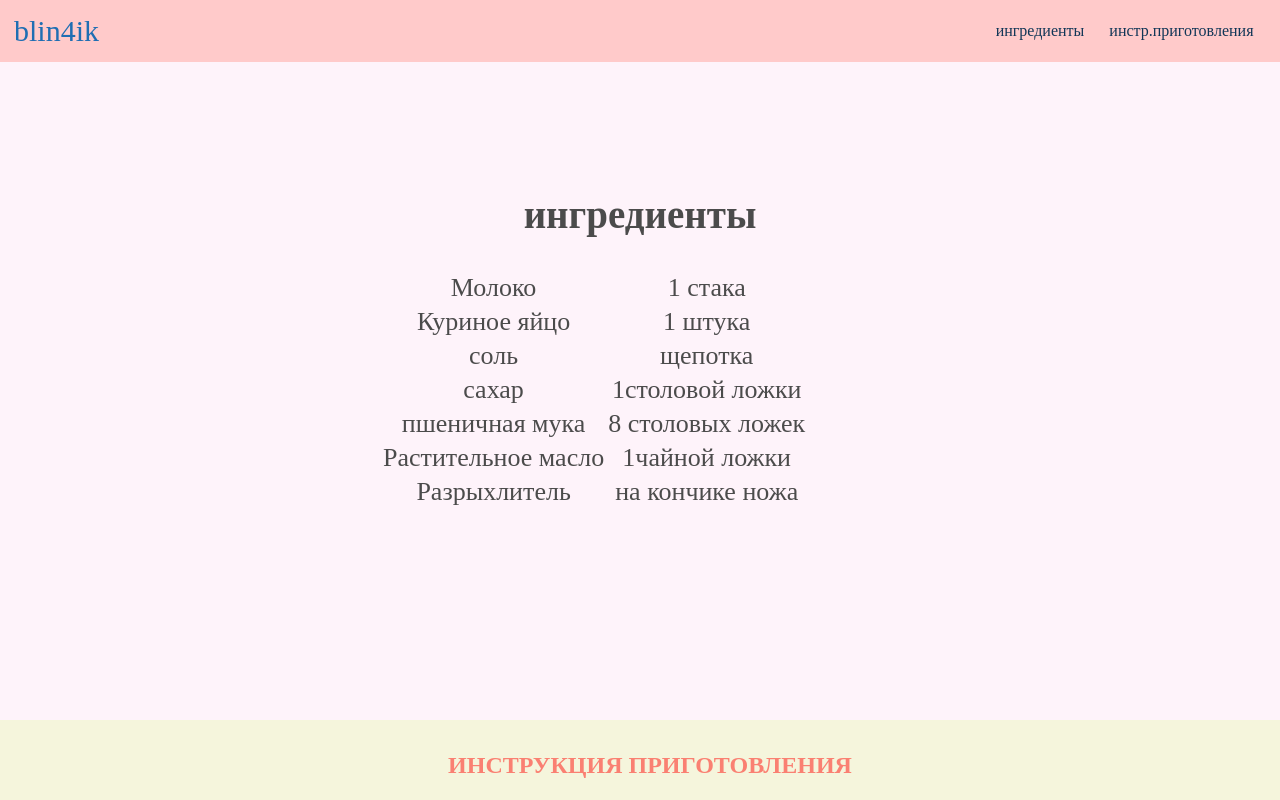
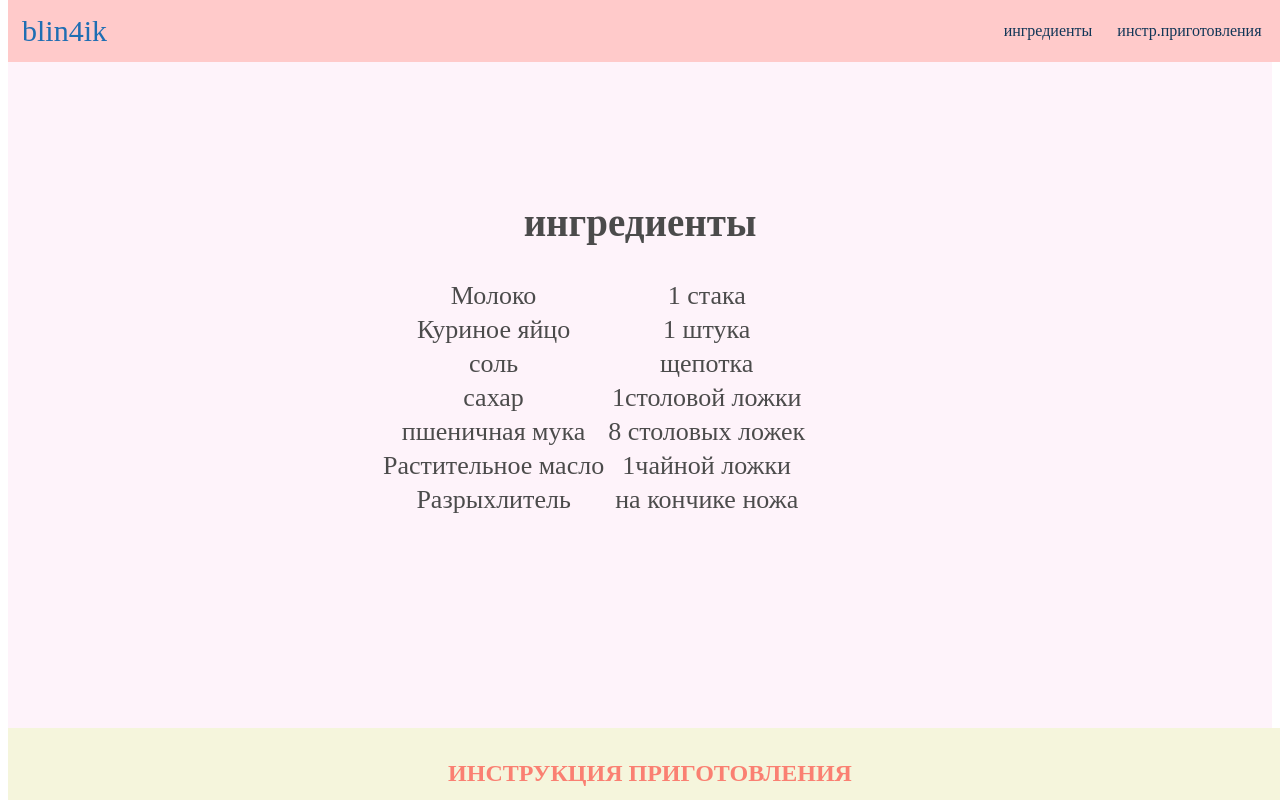
Before and after one commit to kirill-shi/kirill-shi.github.io, a plain HTML site: page проект.html in a window 1280 px wide. Shown: the top 800 px of the page. Drawn offline with Linux system fonts and the light colour scheme.

Commit message:
Revert "Update style-проект.css"

```diff
--- a/css1/style-проект.css
+++ b/css1/style-проект.css
@@ -1,7 +1,3 @@
-body, html {
-    overflow-x: hidden;
-    margin: 0;
-}
 .section-navbar {
     width: 100%;
     background-color: #FFCACA;
```
